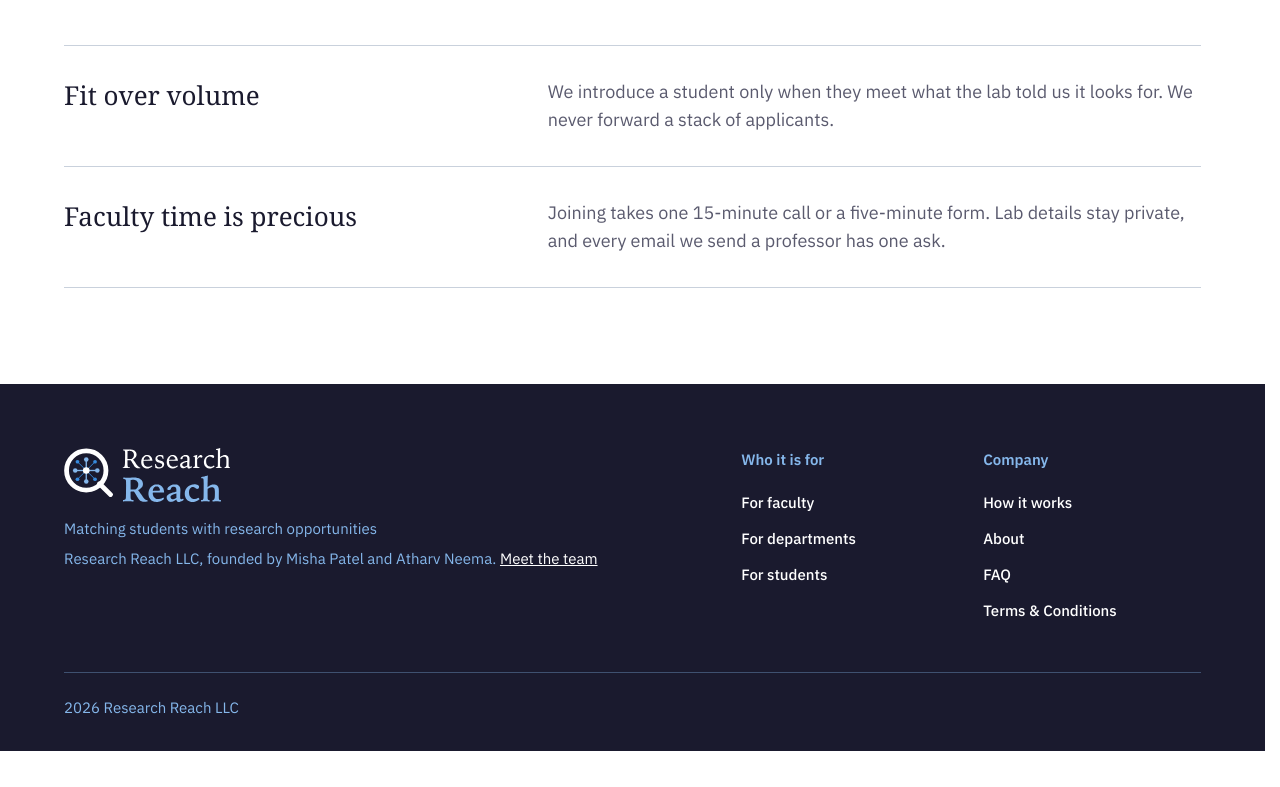
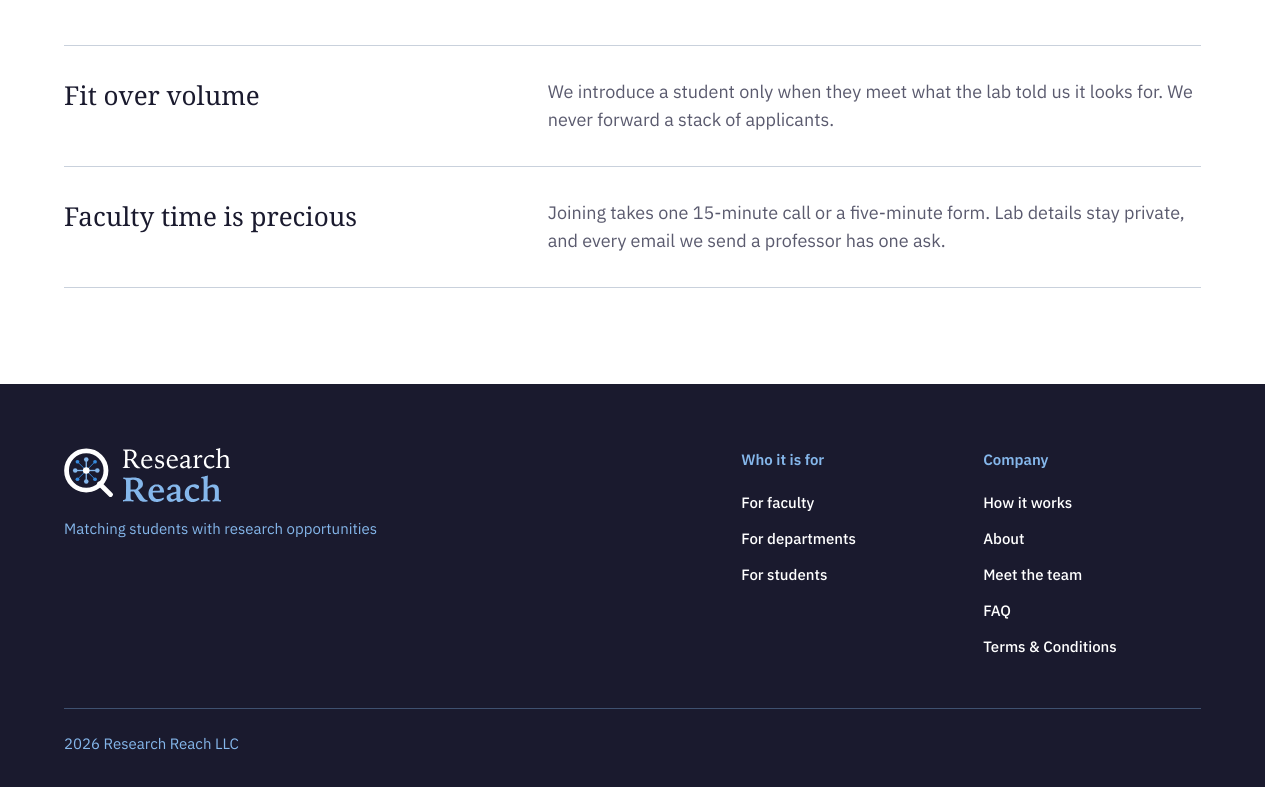
Before and after one commit to Atharv44/research-reach, a plain HTML site: page about.html in a window 1280 px wide. Shown: the part 2050-2837 px from the top of the page. Before the commit the page ends 2801 px from the top, so only its background shows below. Drawn offline with Linux system fonts and the light colour scheme.

Commit message:
Footer: move Meet the team into the Company column, drop the founders line
Co-Authored-By: Claude Opus 4.7 <noreply@anthropic.com>
Claude-Session: https://claude.ai/code/session_01CtmjoY6g1cbbNiZz55HDUr

```diff
--- a/about.html
+++ b/about.html
@@ -131,7 +131,6 @@
     <div class="footer-brand">
       <a href="index.html"><img src="assets/rr-logo-reversed.svg" width="166" height="54" alt="Research Reach" loading="lazy"></a>
       <p class="footer-tagline">Matching students with research opportunities</p>
-      <p class="footer-company">Research Reach LLC, founded by Misha Patel and Atharv Neema. <a href="about.html">Meet the team</a></p>
     </div>
     <nav class="footer-nav" aria-label="Footer">
       <div class="footer-col">
@@ -147,6 +146,7 @@
         <ul>
           <li><a href="how.html">How it works</a></li>
           <li><a href="about.html">About</a></li>
+          <li><a href="about.html">Meet the team</a></li>
           <li><a href="faq.html">FAQ</a></li>
           <li><a href="terms.html">Terms &amp; Conditions</a></li>
         </ul>
```
Also changed, not shown: departments.html (+1 -1 lines), faculty.html (+1 -1 lines), faq.html (+1 -1 lines), how.html (+1 -1 lines), index.html (+1 -1 lines), students.html (+1 -1 lines), terms.html (+1 -1 lines).
